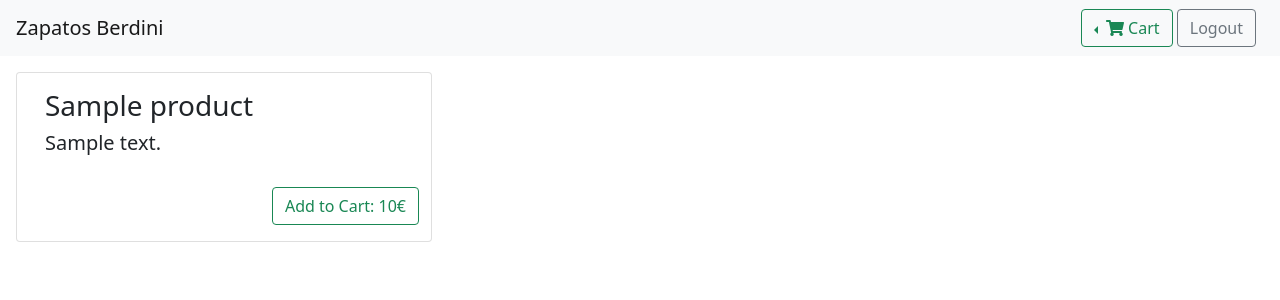
After one commit to serujin/ShoeStore, a Django app: template home/templates/home.html in a window 1280 px wide. The commit adds this page. Shown: the top 300 px of the page. Run offline with Django 3.2, Linux system fonts and the light colour scheme; the template is opened without the code that fills it: most values are stand-ins (such as "Sample title", 1, 10 or a date in 2020).

Commit message:
Added cart functionality, buy option isnt done yet

```diff
--- a/ShoeStore/settings.py
+++ b/ShoeStore/settings.py
@@ -60,7 +60,10 @@ ROOT_URLCONF = 'ShoeStore.urls'
 TEMPLATES = [
     {
         'BACKEND': 'django.template.backends.django.DjangoTemplates',
-        'DIRS': [os.path.join(BASE_DIR, 'templates')],
+        'DIRS': [
+            os.path.join(BASE_DIR, 'templates'),
+            os.path.join(BASE_DIR, 'home/templates')
+        ],
         'APP_DIRS': True,
         'OPTIONS': {
             'context_processors': [
--- /dev/null
+++ b/home/templates/home.html
@@ -0,0 +1,51 @@
+{% extends 'base.html' %}
+{% block title%}Home{% endblock %}
+{% block main %}
+<nav class="px-3 navbar navbar-light bg-light justify-content-between">
+    <a class="navbar-brand">Zapatos Berdini</a>
+    <div class="d-flex justify-content-between">
+        <div class="dropstart mx-2">
+            <button class="btn btn-outline-success dropdown-toggle" data-bs-toggle="dropdown" type="button">
+                <i class="fas fa-shopping-cart"></i> Cart
+            </button>
+            <div id="cart" style="width: 30vw;" class="dropdown-menu">
+                <div id="cart-header" style="display: none !important;" class="row dropdown-item d-flex align-items-center mx-0">
+                    <p class="col-5 text-center m-0">Product name</p>
+                    <p class="col-3 text-center m-0">Quantity</p>
+                    <p class="col-3 text-center m-0">Price</p>
+                </div>
+                <div id="cart-body">
+                    <div id="cart-body-empty" class="row dropdown-item d-flex align-items-center m-0">
+                        <h3 class="col-12 text-center m-0">Your cart is empty!</h3>
+                    </div>
+                </div>
+                <div id="cart-footer" style="display: none !important;" class="row dropdown-item d-flex align-items-center mx-0">
+                    <p class="col-5 m-0"></p>
+                    <p class="col-3 text-center m-0">Total</p>
+                    <p class="col-3 text-center m-0"><span id="total-price">0.00</span>€</p>
+                </div>
+            </div>
+            <a href="/logout" class="btn btn-outline-secondary">Logout</a>
+        </div>
+    </div>
+</nav>
+
+<div class="row mx-3">
+{% for product in products %}
+<div class="card col-4 mt-3 mx-0">
+    <div class="card-body">
+        <h3 class="card-title">{{ product.name }}</h3>
+        <h5 class="card-text">{{ product.description }}</h5>
+    </div>
+    <div class="d-flex justify-content-end py-3">
+        <button class="btn btn-outline-success" type="button" onclick="addProductToCart(this)">Add to Cart: <span>{{ product.price }}</span>€</button>
+    </div>
+    <!--<button class="btn btn-outline-danger" type="button" onclick="removeProductFromCart(this)">-1</button>-->
+</div>
+{% endfor %}
+</div>
+{% endblock %}
+{% load static %}
+{% block scripts %}
+    <script src="{% static 'js/home.js' %}"></script>
+{% endblock %}
--- a/static/js/home.js
+++ b/static/js/home.js
@@ -3,15 +3,90 @@ function toggleCart() {
 }
 
 function addProductToCart(trigger) {
-    id = trigger.parentNode.parentNode.childNodes[1].innerHTML
-    name = trigger.parentNode.parentNode.childNodes[3].innerHTML
-    price = trigger.parentNode.parentNode.childNodes[7].innerHTML
-    console.log("Added", id, name, price)
+    cartProducts = document.getElementsByClassName("cart-item");
+    product = trigger.parentNode.parentNode.childNodes[1].childNodes[1].innerHTML;
+    price = trigger.parentNode.childNodes[1].childNodes[1].innerHTML;
+    exists = false;
+    Array.from(cartProducts).forEach(cartItem => {
+        itemName = cartItem.childNodes[0].innerHTML;
+        if(itemName == product) {
+            itemPrice = cartItem.childNodes[2].childNodes[0].innerHTML;
+            if(itemPrice == price) {
+                itemQuantitySpan = cartItem.childNodes[1];
+                itemQuantity = +(itemQuantitySpan.innerHTML) + 1;
+                itemQuantitySpan.innerHTML = itemQuantity;
+                exists = true;
+                return;
+            }
+        }
+    });
+    if(!exists) {
+        cart = document.getElementById("cart-body");
+        cart.appendChild(getCartHolder(product, price));
+    }
+    updateCart();
 }
 
 function removeProductFromCart(trigger) {
-    id = trigger.parentNode.parentNode.childNodes[1].innerHTML
-    name = trigger.parentNode.parentNode.childNodes[3].innerHTML
-    price = trigger.parentNode.parentNode.childNodes[7].innerHTML
-    console.log("Removed", id, name, price)
+    itemQuantitySpan = trigger.parentNode.childNodes[1];
+    itemQuantity = +(itemQuantitySpan.innerHTML) - 1;
+    itemQuantitySpan.innerHTML = itemQuantity;
+    if(itemQuantity == 0) {
+        trigger.parentNode.parentNode.removeChild(trigger.parentNode)
+    }
+    updateCart();
 }
+
+function updateCart() {
+    cartProducts = document.getElementsByClassName("cart-item");
+    if(cartProducts.length == 0) {
+        document.getElementById("cart-header").style = "display: none !important;"
+        document.getElementById("cart-footer").style = "display: none !important;"
+        document.getElementById("cart-body-empty").style = "display: flex !important"
+    } else {
+        document.getElementById("cart-header").style = "display: flex !important;"
+        document.getElementById("cart-footer").style = "display: flex !important;"
+        document.getElementById("cart-body-empty").style = "display: none !important"
+        updateTotal();
+    }
+}
+
+function updateTotal() {
+    cartProducts = document.getElementsByClassName("cart-item");
+    total = 0.00;
+    Array.from(cartProducts).forEach(cartItem => {
+        itemQuantity = cartItem.childNodes[1].innerHTML;
+        itemPrice = cartItem.childNodes[2].childNodes[0].innerHTML;
+        total += +(itemQuantity) * +(itemPrice);
+    });
+    document.getElementById("total-price").innerHTML = (Math.round(total * 100) / 100).toFixed(2);
+}
+
+function getCartHolder(name, price) {
+    holder = create("div", "", "row cart-item dropdown-item d-flex align-items-center m-0");
+    start = create("p", name, "m-0 col-5 text-truncate text-center");
+    mid = create("p", "1", "m-0 px-1 col-3 text-center");
+    end = create("p", "<span>" + price + "</span>€", "m-0 col-3 text-center")
+    button = create("button", '<i class="fas fa-trash-alt">', "btn btn-outline-danger col-1");
+    button.setAttribute("onclick", "removeProductFromCart(this)");
+    holder.appendChild(start);
+    holder.appendChild(mid);
+    holder.appendChild(end);
+    holder.appendChild(button);
+    return holder;
+}
+
+function create(type, inner="", classes="") {
+    element = document.createElement(type);
+    if(inner.length > 0) {
+        element.innerHTML = inner;
+    }
+    if(classes.length > 0) {
+        element.setAttribute("class", classes);
+    }
+    return element;
+}
+
+document.getElementById("cart").addEventListener('click', function (event) {
+    event.stopPropagation();
+});
--- a/templates/base.html
+++ b/templates/base.html
@@ -5,12 +5,13 @@
     <meta http-equiv="X-UA-Compatible" content="IE=edge">
     <meta name="viewport" content="width=device-width, initial-scale=1.0">
     <title>{% block title%}{% endblock %}</title>
-    {% load static %}
-    <link href="{% static 'css/global.css' %}" rel="stylesheet" />
+    <link href="https://cdn.jsdelivr.net/npm/bootstrap@5.0.2/dist/css/bootstrap.min.css" rel="stylesheet" integrity="sha384-EVSTQN3/azprG1Anm3QDgpJLIm9Nao0Yz1ztcQTwFspd3yD65VohhpuuCOmLASjC" crossorigin="anonymous">
+    <link rel="stylesheet" href="https://use.fontawesome.com/releases/v5.15.3/css/all.css" integrity="sha384-SZXxX4whJ79/gErwcOYf+zWLeJdY/qpuqC4cAa9rOGUstPomtqpuNWT9wdPEn2fk" crossorigin="anonymous">
     {% block extra_head %}{% endblock %}
 </head>
 <body>
     {% block main %}{% endblock %}
 </body>
+<script src="https://cdn.jsdelivr.net/npm/bootstrap@5.0.2/dist/js/bootstrap.bundle.min.js" integrity="sha384-MrcW6ZMFYlzcLA8Nl+NtUVF0sA7MsXsP1UyJoMp4YLEuNSfAP+JcXn/tWtIaxVXM" crossorigin="anonymous"></script>
 {% block scripts %}{% endblock %}
 </html>
```
Also changed, not shown: templates/home.html (deleted, +0 -23 lines).
